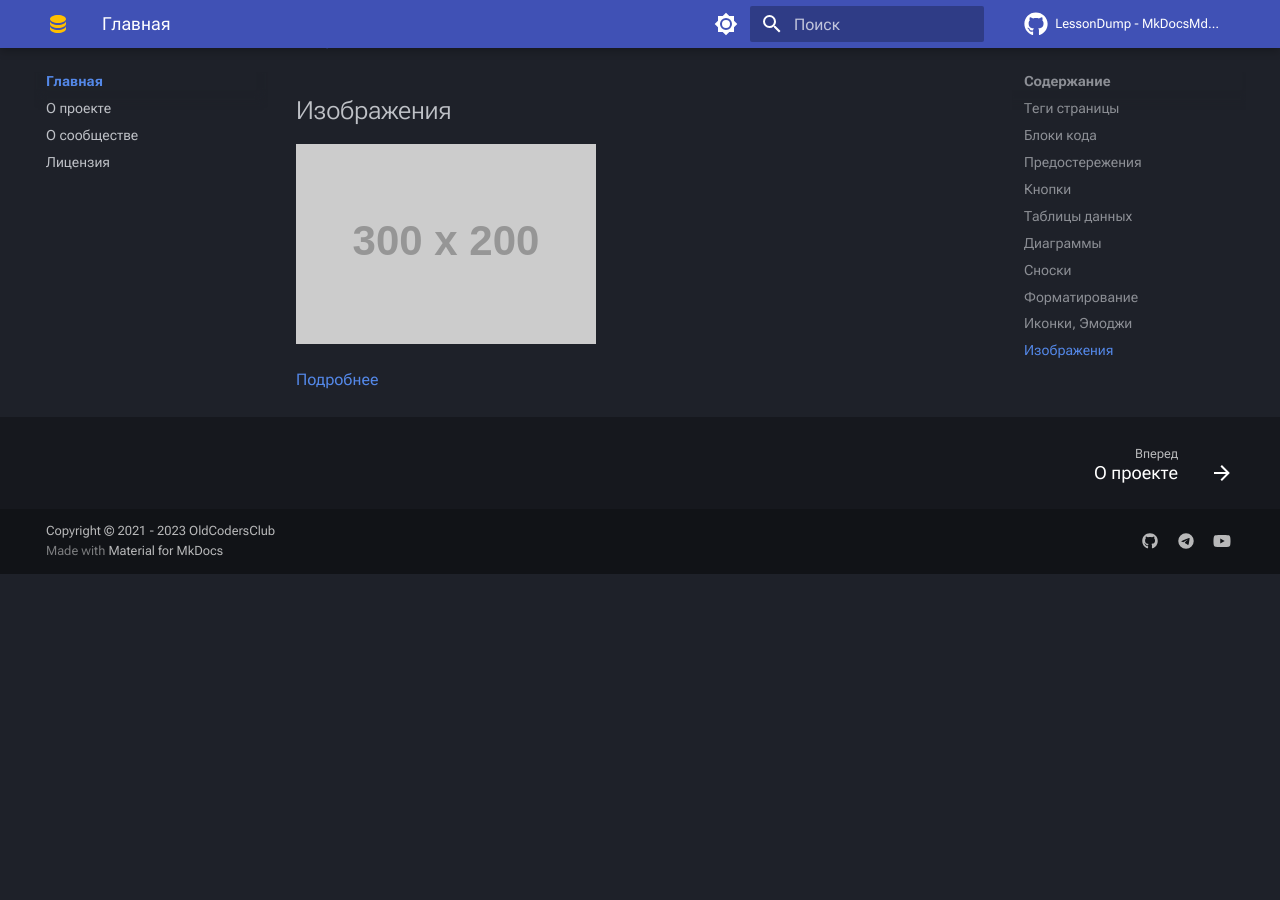
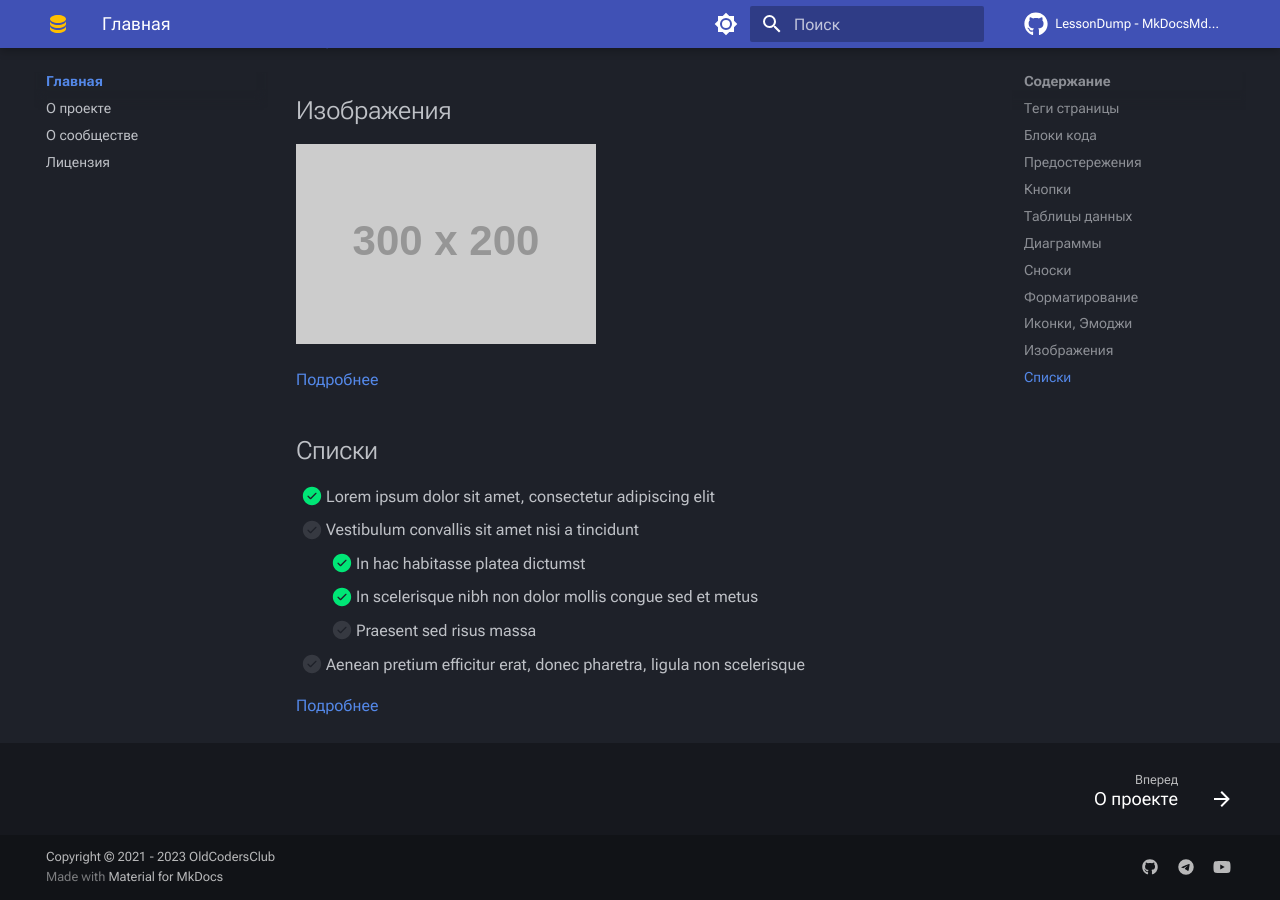
Before and after one commit to LessonDump/MkDocsMdTmpl, an MkDocs documentation site: the page built from docs/index.md, in a window 1280 px wide and 900 px high, scrolled down 2276 px. Built offline with MkDocs 1.6.1 and Material for MkDocs 9.7.7, drawn with Linux system fonts in a browser that asks for light colours; comment, search, counter and statistics services are not loaded; before the commit the page ends 2850 px from its top, so only the background shows below that.

Commit message:
feat(docs/elements): add `lists.md`

```diff
--- a/docs/index.md
+++ b/docs/index.md
@@ -92,3 +92,14 @@ graph LR
 ![Image title](https://dummyimage.com/300x200/21222c/d5d7e2#only-dark)
 
 [Подробнее](elements/images.md)
+
+## Списки
+
+- [x] Lorem ipsum dolor sit amet, consectetur adipiscing elit
+- [ ] Vestibulum convallis sit amet nisi a tincidunt
+    * [x] In hac habitasse platea dictumst
+    * [x] In scelerisque nibh non dolor mollis congue sed et metus
+    * [ ] Praesent sed risus massa
+- [ ] Aenean pretium efficitur erat, donec pharetra, ligula non scelerisque
+
+[Подробнее](elements/lists.md)
--- a/mkdocs.yml
+++ b/mkdocs.yml
@@ -64,6 +64,10 @@ markdown_extensions:
       emoji_index: !!python/name:materialx.emoji.twemoji
       emoji_generator: !!python/name:materialx.emoji.to_svg
 
+  - def_list
+  - pymdownx.tasklist:
+      custom_checkbox: true
+
   - pymdownx.inlinehilite
   - pymdownx.snippets
 
@@ -124,3 +128,4 @@ nav:
     - elements/footnotes.md
     - elements/formatting.md
     - elements/images.md
+    - elements/lists.md
```
Also changed, not shown: docs/elements/lists.md (added, +53 -0 lines).
